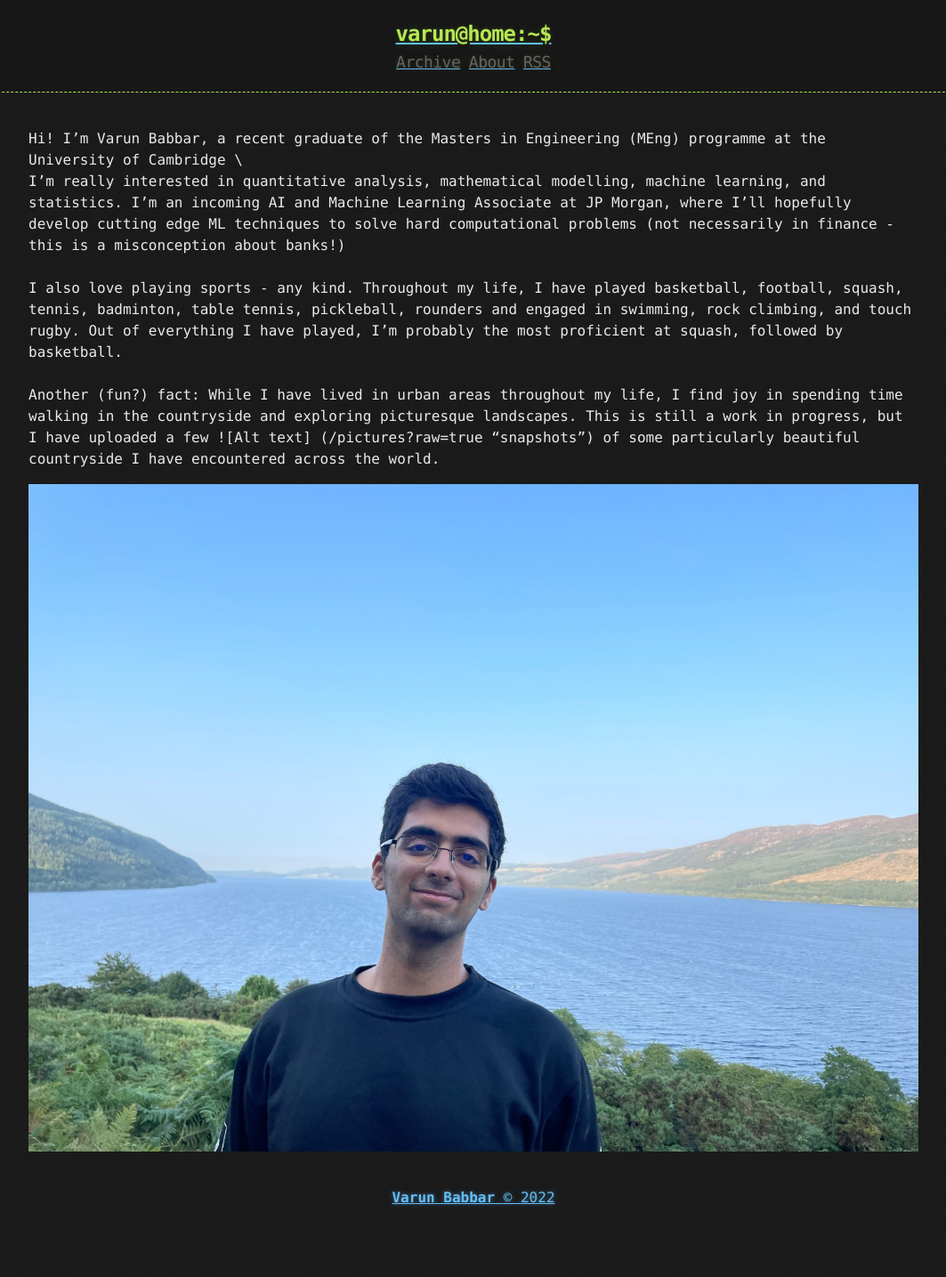
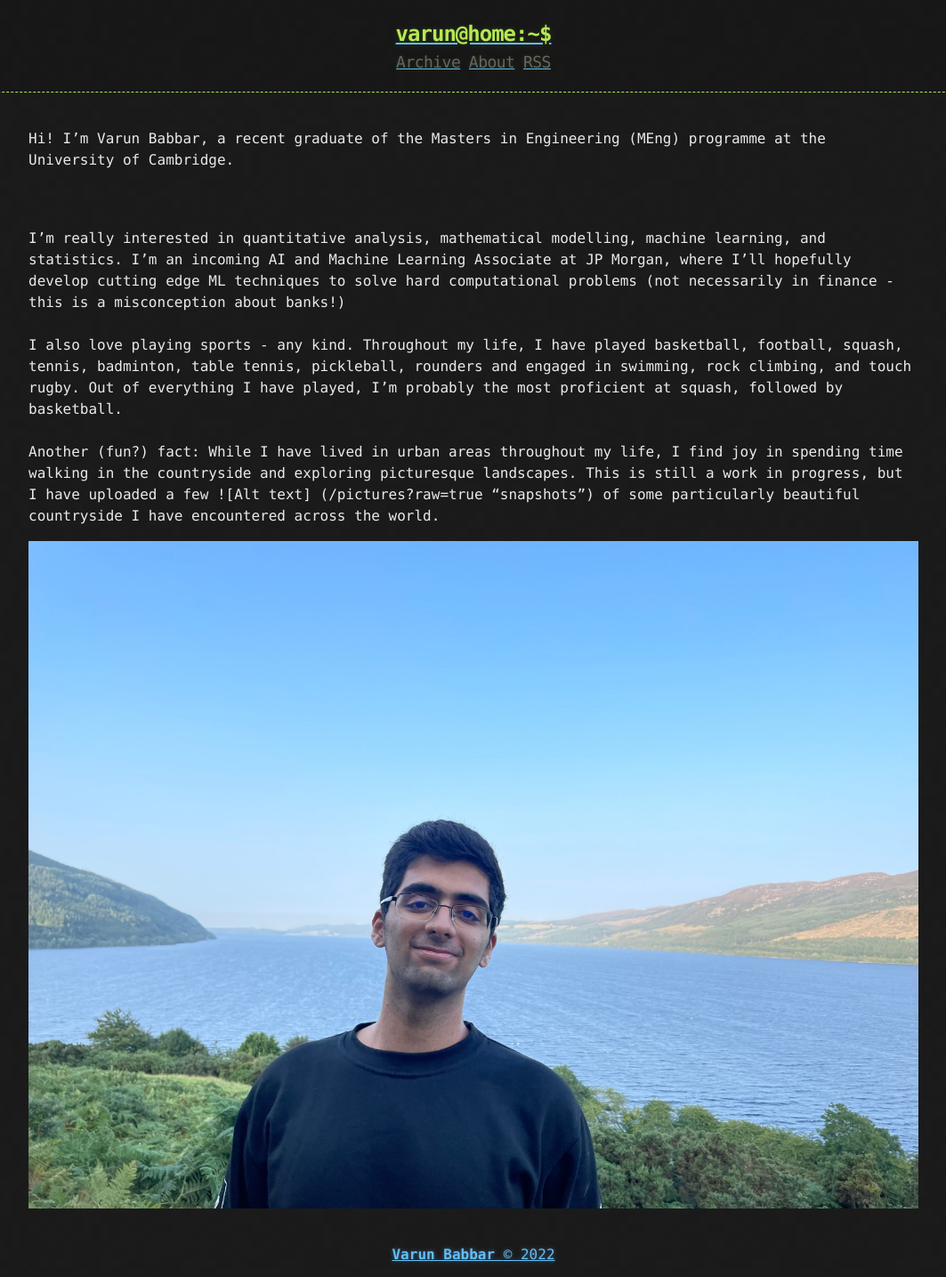
Before and after one commit to VarunBabbar/VarunBabbar.github.io, a Jekyll site: the page built from about.md, in a window 1280 px wide. Shown: the whole page at 89% size, without its empty margins (108-1171 px from the left). Built offline with Jekyll 4.4.1, drawn with Linux system fonts in a browser that asks for light colours; before the commit the page ends 1371 px from its top, so only the background shows below that.

```diff
--- a/about.md
+++ b/about.md
@@ -3,7 +3,8 @@ layout: page
 title: About
 ---
 
-Hi! I'm Varun Babbar, a recent graduate of the Masters in Engineering (MEng) programme at the University of Cambridge
+Hi! I'm Varun Babbar, a recent graduate of the Masters in Engineering (MEng) programme at the University of Cambridge.
+
 \\
 \\
 I'm really interested in quantitative analysis, mathematical modelling, machine learning, and statistics. I'm an incoming AI and Machine Learning Associate at JP Morgan, where I'll hopefully develop cutting edge ML techniques to solve hard computational problems (not necessarily in finance - this is a misconception about banks!)
```
